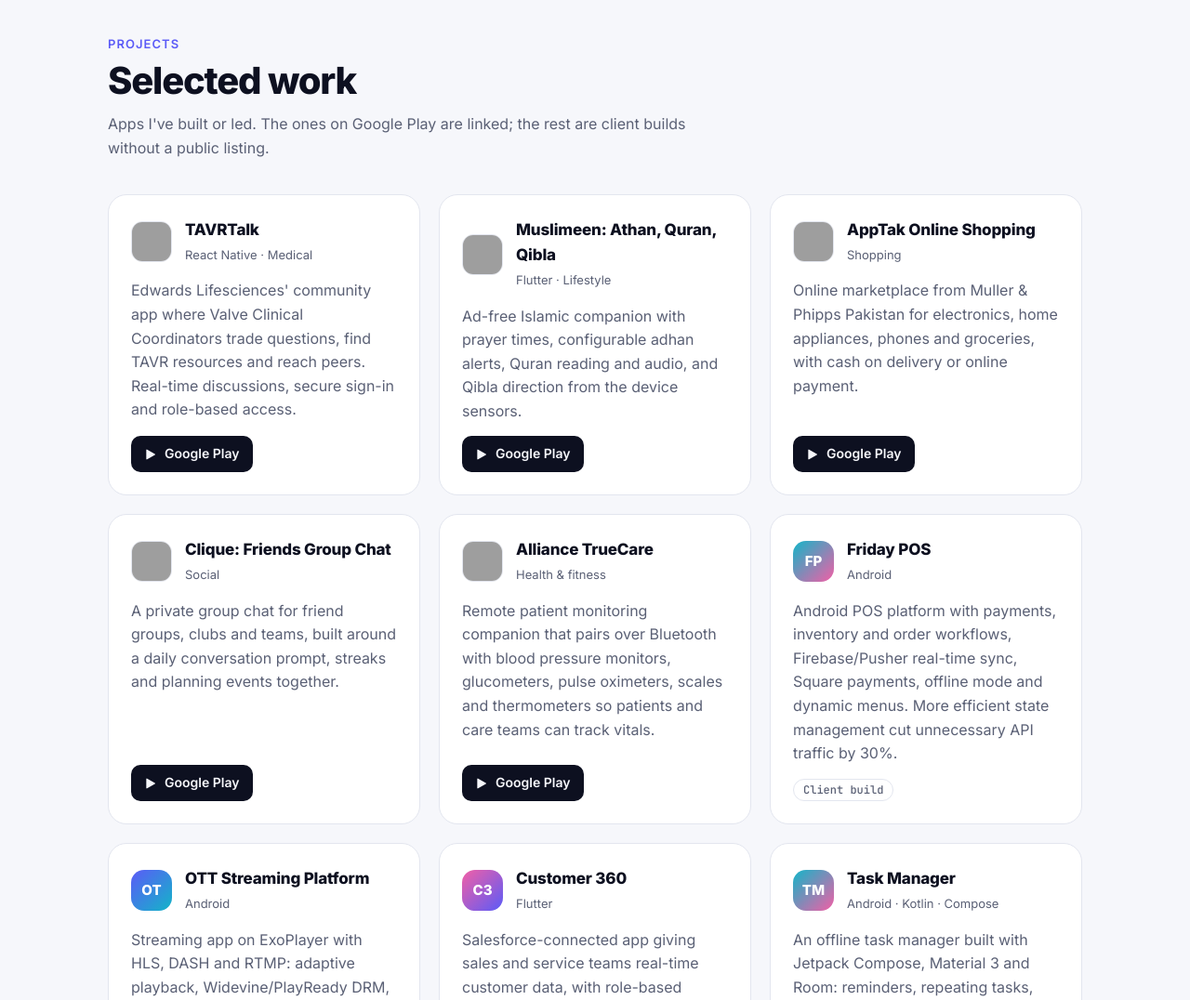
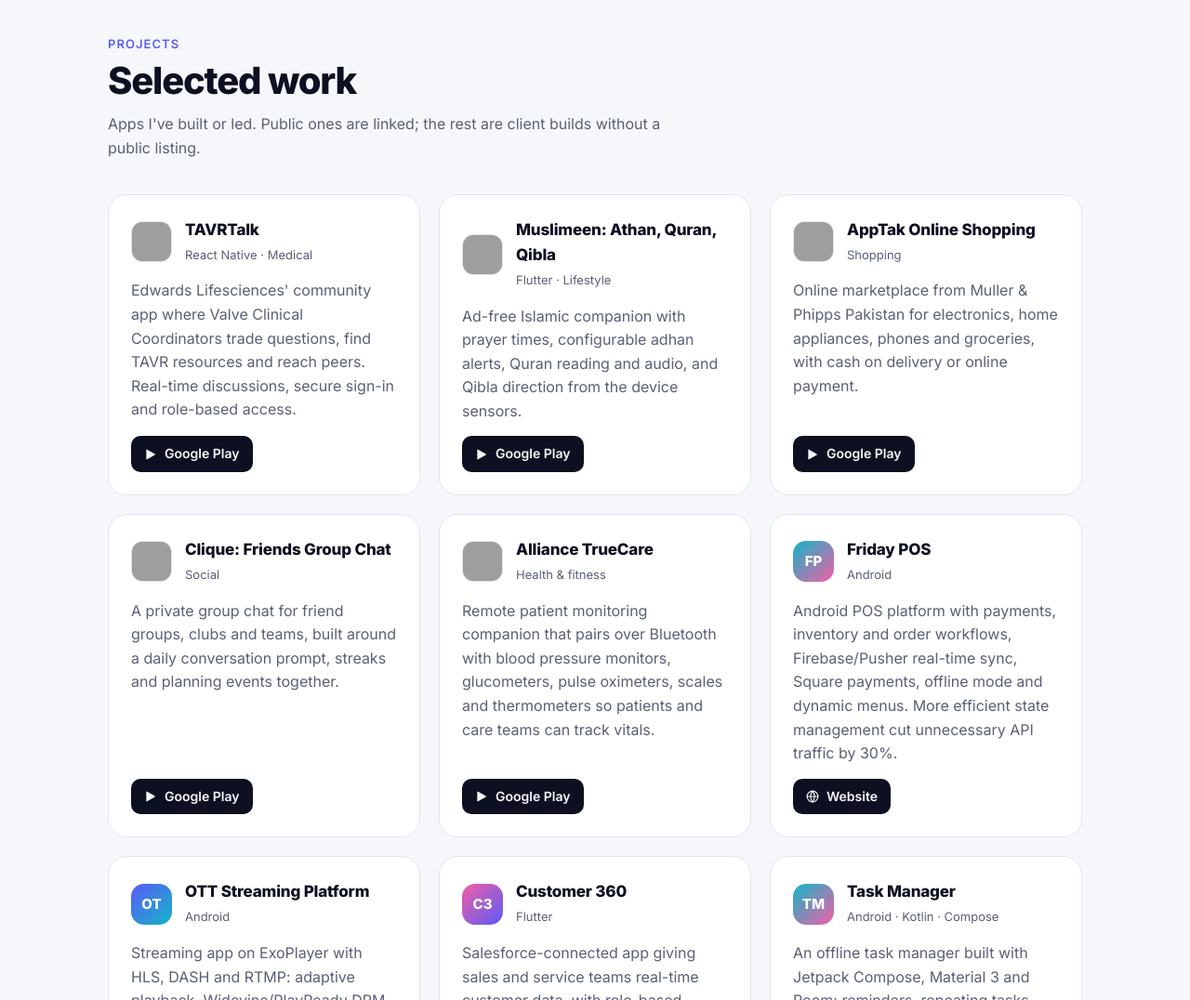
Before and after one commit to Umar888/umarghaffar.is-a.dev, a plain HTML site: page index.html in a window 1280 px wide. Shown: the part 4680-5756 px from the top of the page at 93% size. Drawn offline with Linux system fonts and the light colour scheme; grey boxes are pictures that could not be loaded.

Commit message:
Link Friday POS website

```diff
--- a/index.html
+++ b/index.html
@@ -604,7 +604,7 @@
   <div class="wrap">
     <p class="eyebrow">Projects</p>
     <h2>Selected work</h2>
-    <p class="section-lede">Apps I've built or led. The ones on Google Play are linked; the rest are client builds without a public listing.</p>
+    <p class="section-lede">Apps I've built or led. Public ones are linked; the rest are client builds without a public listing.</p>
     <div class="projects">
       <article class="card project reveal">
         <div class="project-head"><img class="app-icon" src="https://play-lh.googleusercontent.com/9LdwCReaQGDIS6jHzQN7Zn6fNSzUzJYUboZ2_et_NpgHWefQjshFE-iCMilSLig73o_uH1SCU-NlCcpXpRAD=w128" width="44" height="44" alt="TAVRTalk app icon" loading="lazy" referrerpolicy="no-referrer"><div><h3>TAVRTalk</h3><span class="kind">React Native · Medical</span></div></div>
@@ -634,7 +634,7 @@
       <article class="card project reveal">
         <div class="project-head"><div class="mono-badge" aria-hidden="true">FP</div><div><h3>Friday POS</h3><span class="kind">Android</span></div></div>
         <p>Android POS platform with payments, inventory and order workflows, Firebase/Pusher real-time sync, Square payments, offline mode and dynamic menus. More efficient state management cut unnecessary API traffic by 30%.</p>
-        <div class="project-foot"><span class="badge">Client build</span></div>
+        <div class="project-foot"><a class="play-btn" href="https://fridaypos.com/"><svg width="14" height="14" viewBox="0 0 24 24" fill="none" stroke="currentColor" stroke-width="2" stroke-linecap="round" stroke-linejoin="round" aria-hidden="true"><circle cx="12" cy="12" r="10"/><path d="M2 12h20M12 2a15.3 15.3 0 0 1 0 20M12 2a15.3 15.3 0 0 0 0 20"/></svg>Website</a></div>
       </article>
       <article class="card project reveal">
         <div class="project-head"><div class="mono-badge" aria-hidden="true">OT</div><div><h3>OTT Streaming Platform</h3><span class="kind">Android</span></div></div>
```
